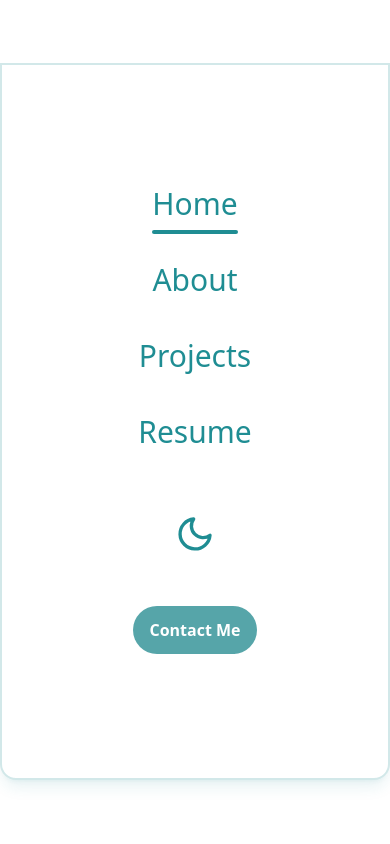
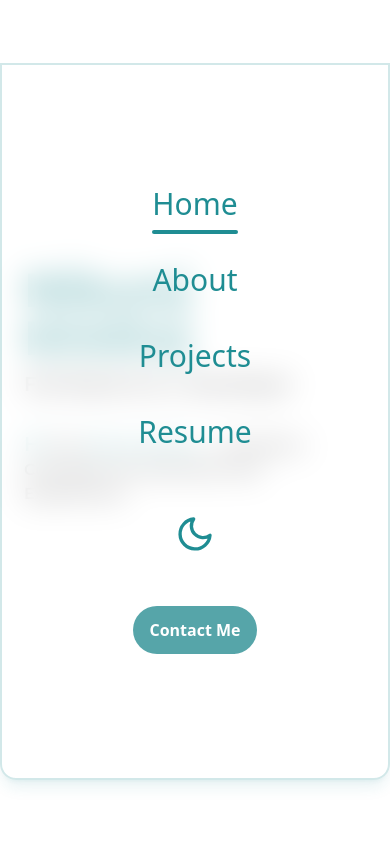
Before and after one commit to Nikunj2003/My-Next-Js-Portfolio, a Next.js app: page / in a window 390 px wide. Both pictures are taken after a click on the button "open menu". Shown: the top 844 px of the page. Built offline with nearby package versions, Linux system fonts and the light colour scheme.

Commit message:
Added theme support to ProjectCard and MobileMenu components, including conditional rendering and dynamic background colors based on theme

```diff
--- a/src/components/projects/project-card.tsx
+++ b/src/components/projects/project-card.tsx
@@ -1,5 +1,7 @@
 import { motion } from "framer-motion";
 import { FiExternalLink } from "react-icons/fi";
+import { FC, SVGProps, useEffect, useState } from "react";
+import { useTheme } from "next-themes";
 
 import Corosel from "@/components/utility/corosel";
 import { GithubIcon } from "@/components/icons";
@@ -14,6 +16,23 @@ export interface ProjectCardProps {
 }
 
 export default function ProjectCard(props: ProjectCardProps) {
+  const { resolvedTheme } = useTheme();
+  const [mounted, setMounted] = useState(false);
+
+  // Ensure theme is mounted to avoid mismatches on first render
+  useEffect(() => {
+    setMounted(true);
+  }, []);
+
+  // Define background color based on theme (dark/light) after the component has mounted
+  const backgroundColor =
+    resolvedTheme === "dark"
+      ? "bg-black/20 backdrop-blur-lg" // Dark theme background with blur
+      : "bg-white/20 backdrop-blur-lg"; // Light theme background with blur
+
+  // Prevent rendering before the theme is resolved (avoiding mismatched colors during SSR or initial page load)
+  if (!mounted) return null;
+
   return (
     <motion.div
       initial={{ y: 80 }}
@@ -22,7 +41,7 @@ export default function ProjectCard(props: ProjectCardProps) {
         type: "spring",
         duration: 0.4,
       }}
-      className="w-full overflow-hidden rounded-lg border border-accent/20 bg-background shadow-md transition-shadow duration-150 hover:shadow-md hover:shadow-accent/20 dark:bg-zinc-800 dark:hover:shadow-lg"
+      className={`w-full overflow-hidden rounded-lg border border-accent/20 shadow-md transition-shadow duration-150 hover:shadow-md hover:shadow-accent/20 ${backgroundColor}`}
     >
       <Corosel images={props.imageUrl} aspectRatio={2.1} />
       <div className="p-3 text-foreground sm:p-4">
@@ -36,14 +55,15 @@ export default function ProjectCard(props: ProjectCardProps) {
           <p className="text-xs md:text-sm">{props.description}</p>
         </div>
         <div className="mt-6 flex items-center justify-end gap-6">
-          {props?.sourceCodeHref ?
+          {props?.sourceCodeHref && (
             <a
-              href={props?.sourceCodeHref}
+              href={props.sourceCodeHref}
               target="_blank"
               className="flex items-center gap-1 text-xs underline md:text-sm"
             >
               <GithubIcon className="h-5 w-5" /> Source code
-            </a> : null}
+            </a>
+          )}
           {props.liveWebsiteHref && (
             <a
               href={props.liveWebsiteHref}
--- a/src/components/utility/mobile-menu.tsx
+++ b/src/components/utility/mobile-menu.tsx
@@ -1,4 +1,4 @@
-import { Dispatch, Fragment, SetStateAction } from "react";
+import { Dispatch, Fragment, SetStateAction, useEffect, useState } from "react";
 import { useRouter } from "next/router";
 import { usePathname } from "next/navigation";
 
@@ -8,6 +8,7 @@ import ThemeSwitch from "@/components/utility/theme-switch";
 import { type NavbarProps } from "@/layout/navbar";
 import { classNames } from "@/utility/classNames";
 import ContactButton from "@/components/contact-form/contact-button";
+import { useTheme } from "next-themes";
 
 export interface MobileMenuProps extends NavbarProps {
   openMenu: boolean;
@@ -21,6 +22,22 @@ export default function MobileMenu({
 }: MobileMenuProps) {
   const pathName = usePathname();
   const router = useRouter();
+  const { resolvedTheme } = useTheme();
+  const [mounted, setMounted] = useState(false);
+
+  // Ensure theme is mounted to avoid mismatches on first render
+  useEffect(() => {
+    setMounted(true);
+  }, []);
+
+  // Prevent rendering before the theme is resolved
+  if (!mounted) return null;
+
+  // Define background color based on theme (dark/light)
+  const backgroundColor =
+    resolvedTheme === "dark"
+      ? "bg-black/50 backdrop-blur-lg" // Dark theme background with blur
+      : "bg-white/50 backdrop-blur-lg"; // Light theme background with blur
 
   const handleClick = (href: string) => {
     setOpenMenu(false);
@@ -41,7 +58,7 @@ export default function MobileMenu({
             leaveTo="opacity-0 translate-y-full scale-95" // Exit with a slight scale-down
           >
             <Dialog.Panel
-              className="pointer-events-none absolute flex min-h-[85%] w-full flex-col items-center justify-center overflow-y-auto rounded-b-2xl border-2 border-accent/20 bg-background px-6 py-8 text-accent shadow-lg shadow-accent/10 md:px-10 md:py-16"
+              className={`pointer-events-none absolute flex min-h-[85%] w-full flex-col items-center justify-center overflow-y-auto rounded-b-2xl border-2 border-accent/20 px-6 py-8 text-accent shadow-lg shadow-accent/10 ${backgroundColor}`}
               style={{ willChange: 'transform, opacity' }} // Performance optimization
             >
               <div className="pointer-events-auto flex flex-col items-center gap-6 text-center">
```
